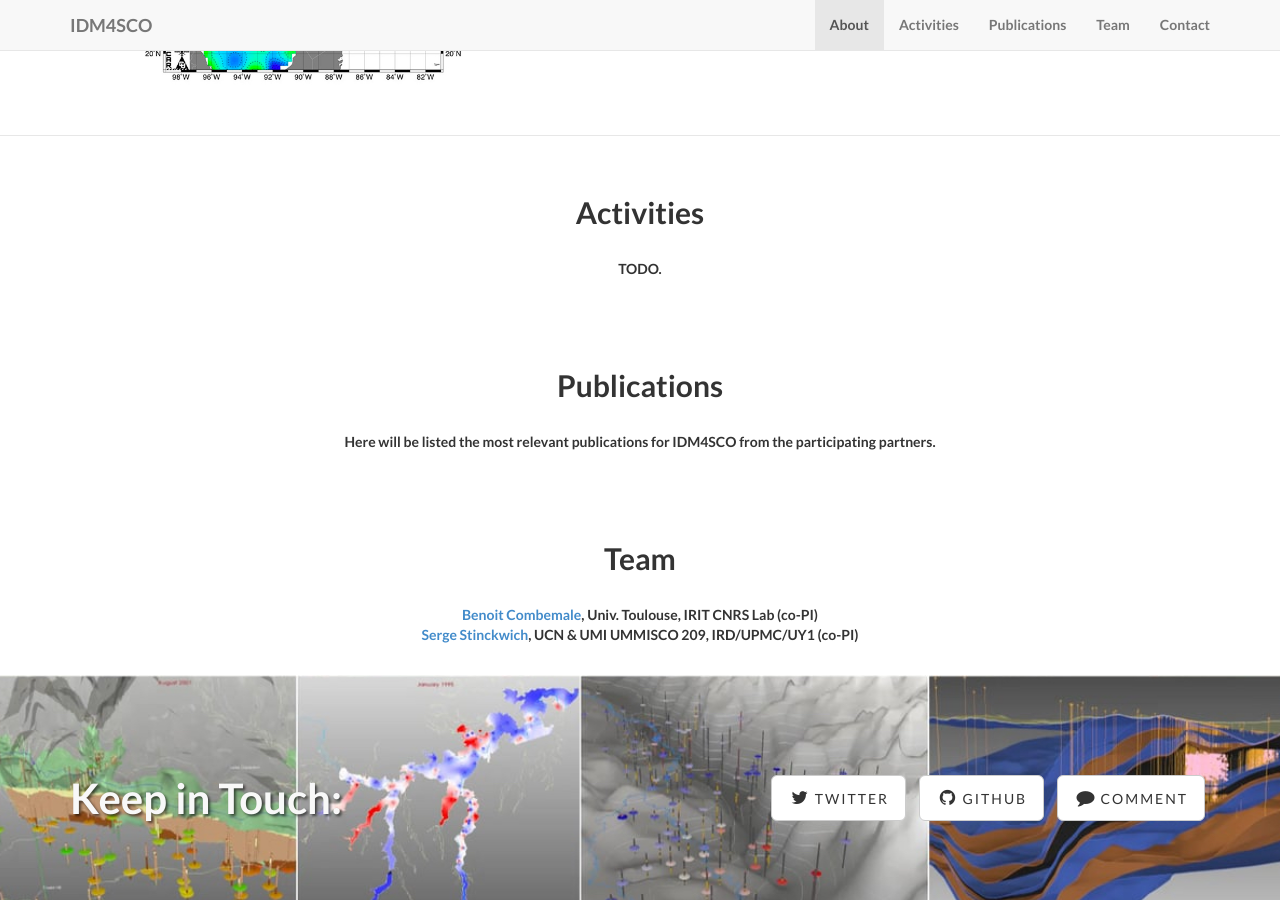
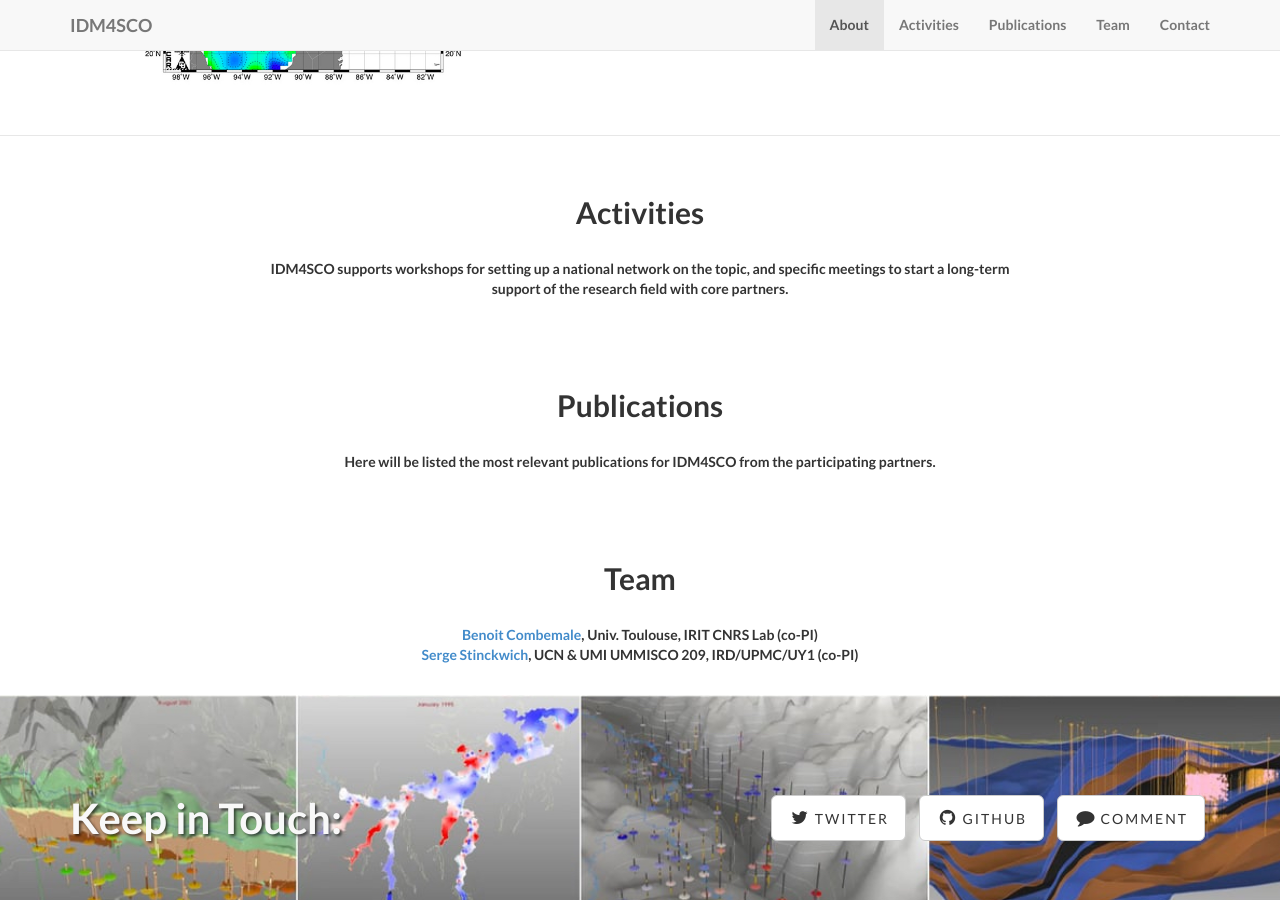
Before and after one commit to gemoc/idm4sco, a Jekyll site: the page built from index.html, in a window 1280 px wide and 900 px high, scrolled down 2085 px. Built offline with Jekyll 4.4.1, drawn with Linux system fonts in a browser that asks for light colours; nearby versions of some CDN libraries; library files that are not in the unit come from our copies.

Commit message:
test pic

```diff
--- a/_includes/activities.html
+++ b/_includes/activities.html
@@ -5,7 +5,8 @@
               <br/><br/>
               <h2>Activities</h2>
               <br/>
-                <p>TODO.</p>
+                <p>IDM4SCO supports workshops for setting up a national network on the topic,
+                    and specific meetings to start a long-term support of the research field with core partners.</p>
                 <br/>
               </div>
         </div>
```
